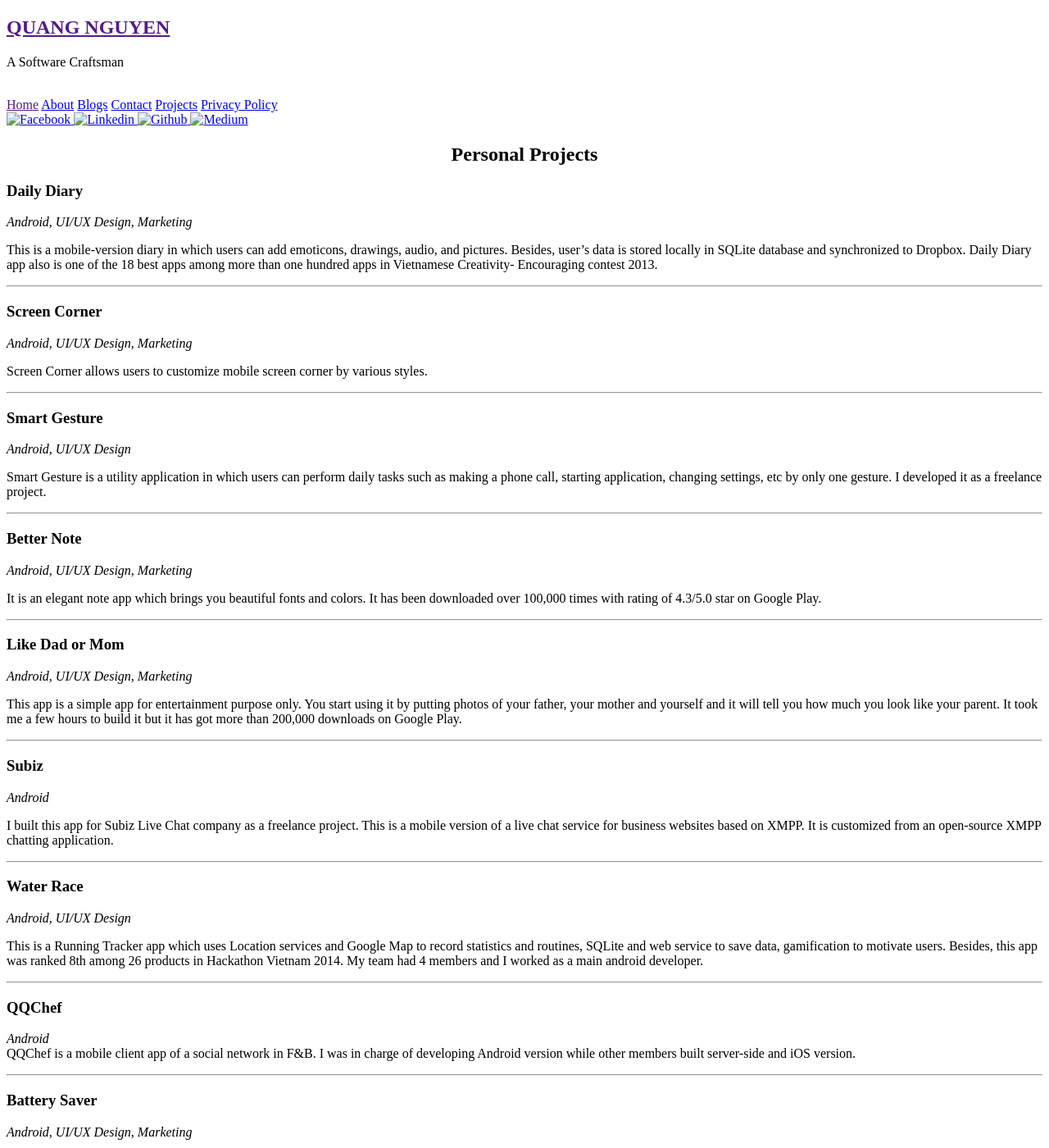
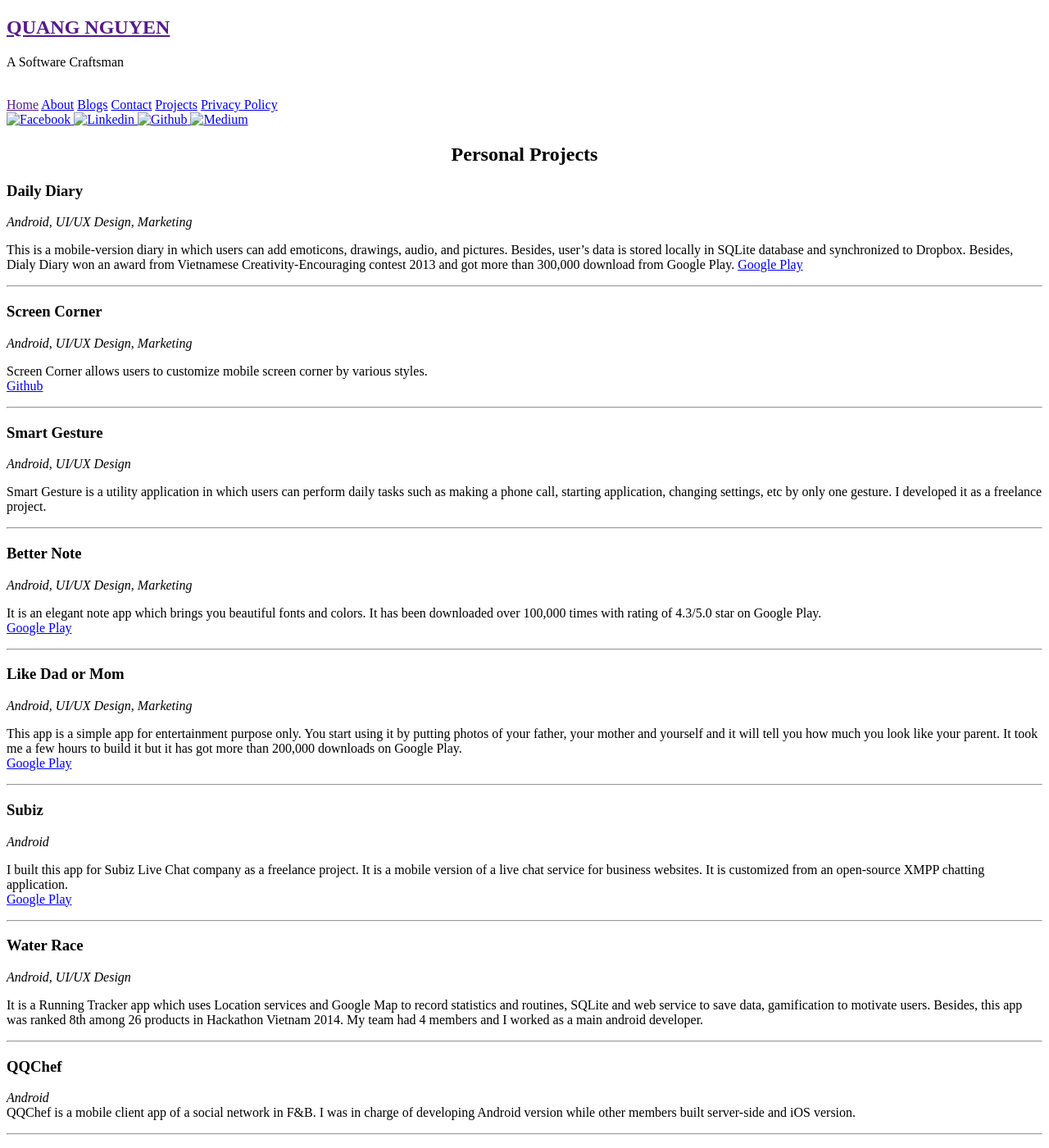
Before and after one commit to quangctkm9207/quangctkm9207.github.io, a Jekyll site: the page built from projects.md, in a window 1280 px wide and 1400 px high. Shown: the whole window at 82% size. Built offline with Jekyll 4.4.1, drawn with Linux system fonts in a browser that asks for light colours; some of the changed text lies outside the part shown.

Commit message:
Update contents

```diff
--- a/projects.md
+++ b/projects.md
@@ -7,13 +7,15 @@
 ### Daily Diary
 *Android, UI/UX Design, Marketing*
 
-This is a mobile-version diary in which users can add emoticons, drawings, audio, and pictures. Besides, user’s data is stored locally in SQLite database and synchronized to Dropbox. Daily Diary app also is one of the 18 best apps among more than one hundred apps in Vietnamese Creativity- Encouraging contest 2013.
+This is a mobile-version diary in which users can add emoticons, drawings, audio, and pictures. Besides, user’s data is stored locally in SQLite database and synchronized to Dropbox. Besides, Dialy Diary won an award from Vietnamese Creativity-Encouraging contest 2013 and got more than 300,000 download from Google Play.
+[Google Play](https://play.google.com/store/apps/details?id=ss.passion.personaldiary)
 
 ---
 ### Screen Corner
 *Android, UI/UX Design, Marketing*
 
 Screen Corner allows users to customize mobile screen corner by various styles.
+[Github](https://github.com/quangctkm9207/screen-corner)
 
 ---
 ### Smart Gesture
@@ -27,7 +29,7 @@
 
 It is an elegant note app which brings you beautiful fonts and colors.
 It has been downloaded over 100,000 times with rating of 4.3/5.0 star on Google Play.
-
+[Google Play](https://play.google.com/store/apps/details?id=ss.passion.emonote)
 
 ---
 ### Like Dad or Mom
@@ -36,18 +38,20 @@
 This app is a simple app for entertainment purpose only. You start using it by putting photos of your
 father, your mother and yourself and it will tell you how much you look like your parent.
 It took me a few hours to build it but it has got more than 200,000 downloads on Google Play.
+[Google Play](https://play.google.com/store/apps/details?id=funapp.photoapp.likeparent)
 
 ---
 ### Subiz
 *Android*
 
-I built this app for Subiz Live Chat company as a freelance project. This is a mobile version of a live chat service for business websites based on XMPP. It is customized from an open-source XMPP chatting application.
+I built this app for Subiz Live Chat company as a freelance project. It is a mobile version of a live chat service for business websites. It is customized from an open-source XMPP chatting application.
+[Google Play](https://play.google.com/store/apps/details?id=com.subiz.androidapp)
 
 ---
 ### Water Race
 *Android, UI/UX Design*
 
-This is a Running Tracker app which uses Location services and Google Map to record statistics and routines, SQLite and web service to save data, gamification to motivate users. Besides, this app was ranked 8th among 26 products in Hackathon Vietnam 2014. My team had 4 members and I worked as a main android developer.
+It is a Running Tracker app which uses Location services and Google Map to record statistics and routines, SQLite and web service to save data, gamification to motivate users. Besides, this app was ranked 8th among 26 products in Hackathon Vietnam 2014. My team had 4 members and I worked as a main android developer.
 
 ---
 ### QQChef
@@ -59,6 +63,7 @@
 *Android, UI/UX Design, Marketing*
 
 It is a Android battery manager app which can show battery-related information, manage running tasks and setup battery usage mode to optimize and extend battery life.
+[Google Play](https://play.google.com/store/apps/details?id=com.emopass.powermanager)
 
 ---
 
@@ -69,6 +74,7 @@
 *Android*
 
 It is a companion app to Emotiv Insight Brainwear helps improve brain fitness and promotes life-long brain health.
+[Google Play](https://play.google.com/store/apps/details?id=com.emotiv.insightapp)
 
 ---
 ### Emotiv TestBench®
@@ -78,26 +84,38 @@
 ---
 ### AromaClock®
 *iOS, Android, UI/UX Design*
-AromaClock is a clock application powered with scents by using Aroma Shooter. For example, you will be waken up in the morning by sound, vibration, and SCENT.
+AromaClock is a clock application powered with scents by using Aroma Shooter. For example, you will be woken up in the morning by sound, vibration, and SCENT.
+[Website](https://aromajoin.com/en/software/apps/aroma-clock)
 
 ---
 ### AromaMessage®
 *Android, UI/UX Design*
 AromaMessage is the first real-time messaging application which allows users to send fragrances. It works with Aroma Shooter devices. It companied with Aroma Shooter Mini device to win Innovation Award in CEATEC Japan 2016.
+[Website](https://aromajoin.com/en/software/apps/aroma-messages)
 
 ---
 ### AromaPlayer®
 *Project Manager, Android, iOS, UI/UX Design*
-AromaPlayer is the biggest project for me until now. I was responsible to lead a team of 5 members. Besides, I was responsible to design UI/UX, develop iOS version(100%), develop Android version(40%), and manage overall project.
+AromaPlayer is the biggest project for me until now. I was responsible to lead a team of 5 members. Besides, I was responsible to design UI/UX, develop iOS version(100%), develop Android version(40%), and manage project.
+[App Store](https://itunes.apple.com/app/aromaplayer/id1189050837)|
+[Google Play](https://play.google.com/store/apps/details?id=com.aromajoin.aromaplayeronline)|
+[Website](https://aromajoin.com/en/software/apps/aroma-player)
 
 ---
 ### ControllerSDK®
 *Project Manager, Android, iOS, Windows*
 ControllerSDK is a set of libraries which allows third-party applications to work with AromaShooter devices. My task was to develop and distribute its iOS, Android and Windows version.
+[Website](https://aromajoin.com/software/sdks)|
+[Android](https://github.com/aromajoin/controller-sdk-android)|
+[iOS](https://github.com/aromajoin/controller-sdk-ios)|
+[Windows](https://github.com/aromajoin/controller-sdk-windows)
 
 ---
 ### ActionSheet for Android
 *Android*
 A small library which creates iPad-style ActionSheet for Android apps.
+[Github](https://github.com/aromajoin/actionsheet-android)
 
 ---
+There are various applications which have been unpublished from Google Play because I do not have time to maintain them.
+Besides, please checkout my [Github](https://github.com/quangctkm9207) for other projects.
```
Also changed, not shown: about.md (+10 -11 lines), index.md (+4 -3 lines).
